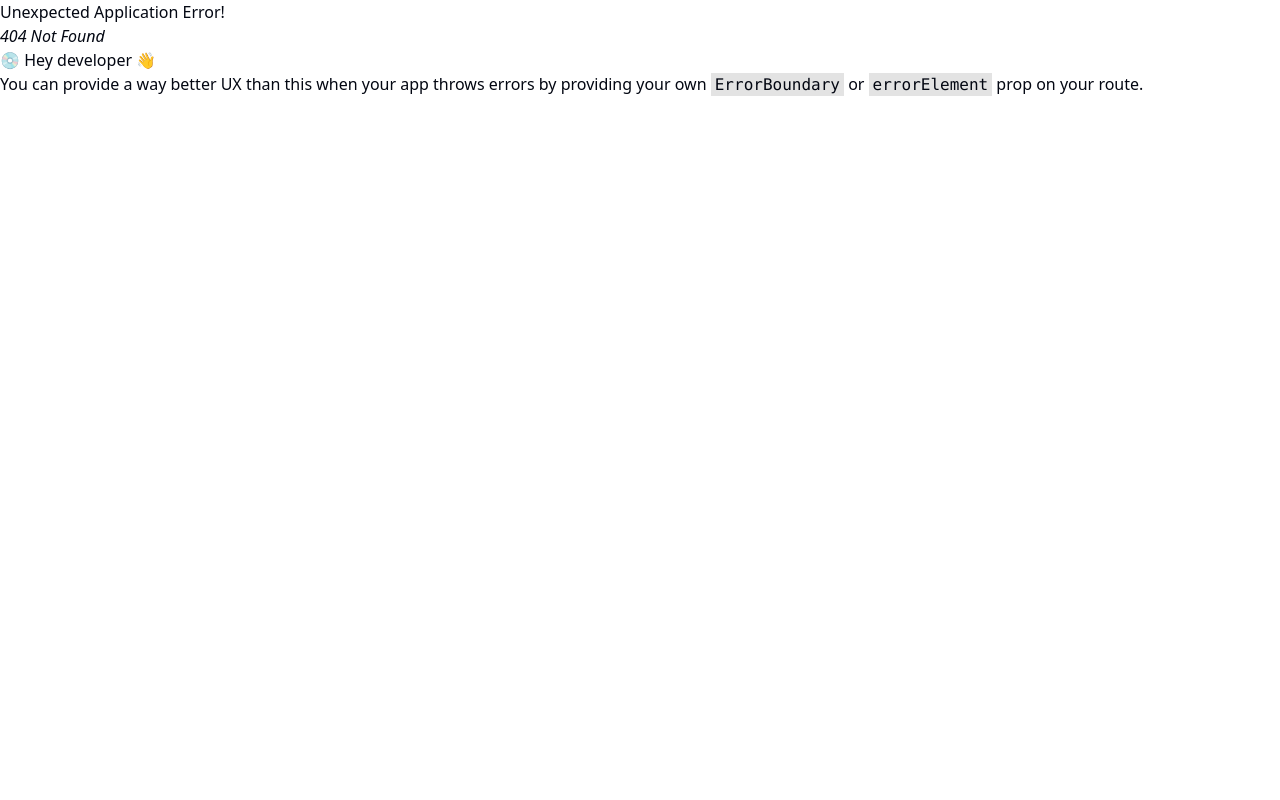
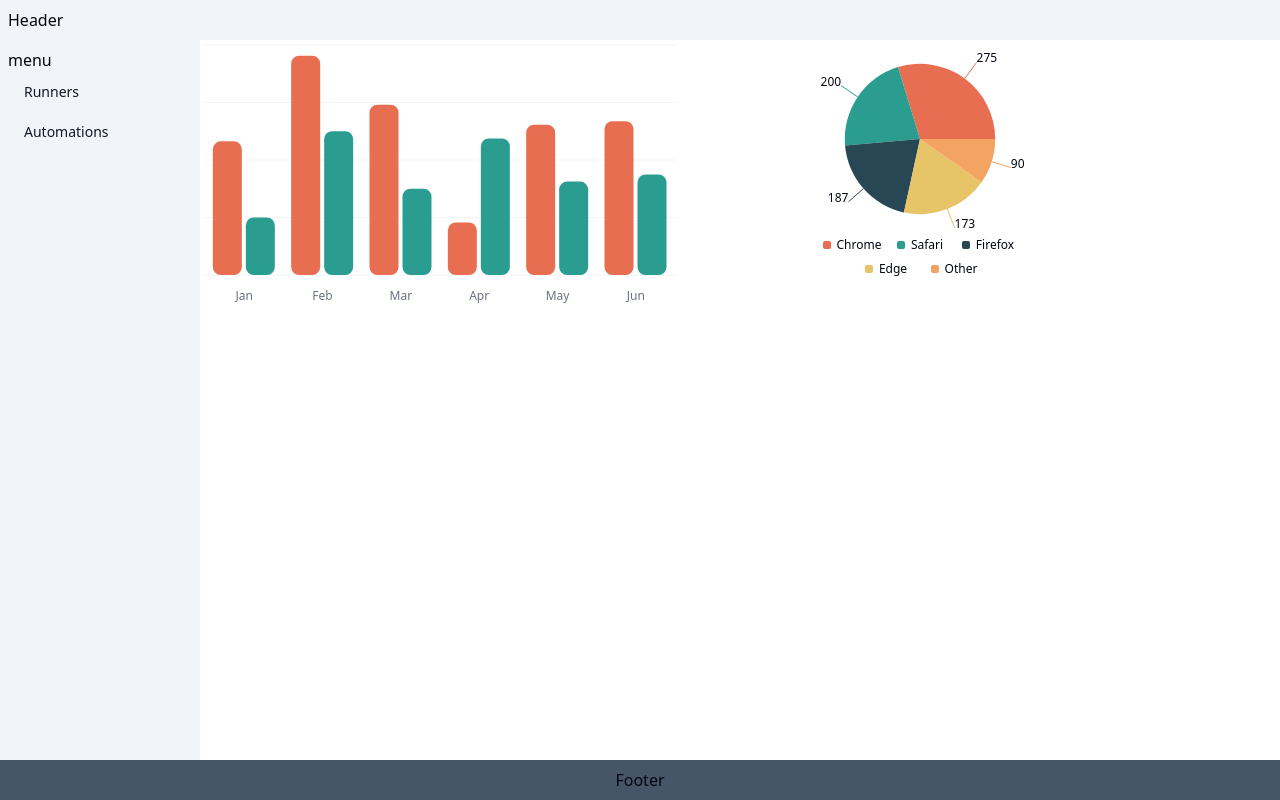
Before and after one commit to azakhardev/Hackathon-CS, a React (Vite) app: page /test/chart in a window 1280 px wide. Before the commit this address had no page. Built offline with nearby package versions, Linux system fonts and the light colour scheme.

Commit message:
Pie & Bar Charts + Test Layout

```diff
--- a/src/App.tsx
+++ b/src/App.tsx
@@ -4,6 +4,7 @@ import HomePage from "./pages/Home";
 import RunnersPage from "./pages/Runners";
 import AutomationsPage from "./pages/Automations";
 import MainLayout from "./components/layout/MainLayout";
+import ChartTest from "./components/features/grapghs/ChartTest";
 
 const queryClient = new QueryClient();
 
@@ -17,6 +18,11 @@ const router = createBrowserRouter([
       { path: "/automations", element: <AutomationsPage /> },
     ],
   },
+  {
+    path: "/test",
+    element: <MainLayout />,
+    children: [{ path: "chart", element: <ChartTest /> }],
+  },
 ]);
 
 function App() {
--- /dev/null
+++ b/src/components/features/grapghs/ChartTest.tsx
@@ -0,0 +1,72 @@
+import { ChartConfig } from "@/components/ui/chart";
+import CustomBarChart from "./CustomBarChart";
+import CustomPieChart from "./CustomPieChart";
+
+const barChartData = [
+  { month: "January", desktop: 186, mobile: 80 },
+  { month: "February", desktop: 305, mobile: 200 },
+  { month: "March", desktop: 237, mobile: 120 },
+  { month: "April", desktop: 73, mobile: 190 },
+  { month: "May", desktop: 209, mobile: 130 },
+  { month: "June", desktop: 214, mobile: 140 },
+];
+const barChartConfig = {
+  desktop: {
+    label: "Desktop",
+    color: "hsl(var(--chart-1))",
+  },
+  mobile: {
+    label: "Laptop",
+    color: "hsl(var(--chart-2))",
+  },
+} satisfies ChartConfig;
+
+const pieChartData = [
+  { browser: "chrome", visitors: 275, fill: "var(--color-chrome)" },
+  { browser: "safari", visitors: 200, fill: "var(--color-safari)" },
+  { browser: "firefox", visitors: 187, fill: "var(--color-firefox)" },
+  { browser: "edge", visitors: 173, fill: "var(--color-edge)" },
+  { browser: "other", visitors: 90, fill: "var(--color-other)" },
+];
+const pieChartConfig = {
+  visitors: {
+    label: "Visitors",
+  },
+  chrome: {
+    label: "Chrome",
+    color: "hsl(var(--chart-1))",
+  },
+  safari: {
+    label: "Safari",
+    color: "hsl(var(--chart-2))",
+  },
+  firefox: {
+    label: "Firefox",
+    color: "hsl(var(--chart-3))",
+  },
+  edge: {
+    label: "Edge",
+    color: "hsl(var(--chart-4))",
+  },
+  other: {
+    label: "Other",
+    color: "hsl(var(--chart-5))",
+  },
+} satisfies ChartConfig;
+
+export default function ChartTest() {
+  return (
+    <div className="grid grid-cols-2 grid-rows-2 max-w-[75vw]">
+      <div>
+        <CustomBarChart
+          chartConfig={barChartConfig}
+          chartData={barChartData}
+          dataKey="month"
+        />
+      </div>
+      <div>
+        <CustomPieChart chartConfig={pieChartConfig} chartData={pieChartData} />
+      </div>
+    </div>
+  );
+}
--- /dev/null
+++ b/src/components/features/grapghs/CustomBarChart.tsx
@@ -0,0 +1,37 @@
+import { Bar, BarChart, CartesianGrid, XAxis } from "recharts";
+import {
+  ChartContainer,
+  ChartTooltip,
+  ChartTooltipContent,
+} from "@/components/ui/chart";
+import { IChartConfig } from "@/lib/types/IChartConfig";
+
+interface IProps {
+  chartConfig: IChartConfig;
+  chartData: any;
+  dataKey: string;
+}
+
+export default function CustomBarChart(props: IProps) {
+  return (
+    <ChartContainer config={props.chartConfig}>
+      <BarChart accessibilityLayer data={props.chartData}>
+        <CartesianGrid vertical={false} />
+        <XAxis
+          dataKey={props.dataKey}
+          tickLine={false}
+          tickMargin={10}
+          axisLine={false}
+          tickFormatter={(value) => value.slice(0, 3)}
+        />
+        <ChartTooltip
+          cursor={false}
+          content={<ChartTooltipContent hideLabel />}
+        />
+        {Object.keys(props.chartConfig).map((p) => (
+          <Bar dataKey={p} fill={props.chartConfig[p].color} radius={8} />
+        ))}
+      </BarChart>
+    </ChartContainer>
+  );
+}
--- /dev/null
+++ b/src/components/features/grapghs/CustomPieChart.tsx
@@ -0,0 +1,42 @@
+import { Pie, PieChart } from "recharts";
+
+import {
+  ChartContainer,
+  ChartTooltip,
+  ChartTooltipContent,
+  ChartLegend,
+  ChartLegendContent,
+} from "@/components/ui/chart";
+import { IChartConfig } from "@/lib/types/IChartConfig";
+
+interface IProps {
+  chartConfig: IChartConfig;
+  chartData: any;
+}
+
+export default function CustomPieChart(props: IProps) {
+  const nKey = Object.keys(props.chartData[0]).at(0);
+  console.log(nKey);
+
+  return (
+    <ChartContainer
+      config={props.chartConfig}
+      className="mx-auto aspect-square max-h-[250px] pb-0 [&_.recharts-pie-label-text]:fill-foreground"
+    >
+      <PieChart>
+        <ChartTooltip content={<ChartTooltipContent hideLabel />} />
+        <Pie
+          data={props.chartData}
+          dataKey={Object.keys(props.chartConfig).at(0) as string}
+          label
+          nameKey={nKey}
+        />
+        <ChartTooltip content={<ChartTooltipContent hideLabel />} />
+        <ChartLegend
+          content={<ChartLegendContent nameKey={nKey} />}
+          className="-translate-y-2 flex-wrap gap-2 [&>*]:basis-1/4 [&>*]:justify-center"
+        />
+      </PieChart>
+    </ChartContainer>
+  );
+}
--- /dev/null
+++ b/src/lib/types/IChartConfig.ts
@@ -0,0 +1,8 @@
+interface IPropObject {
+  label: string;
+  color?: string;
+}
+
+export interface IChartConfig {
+  [key: string]: IPropObject;
+};
```
Also changed, not shown: src/components/features/grapghs/BarChart.tsx (deleted).
